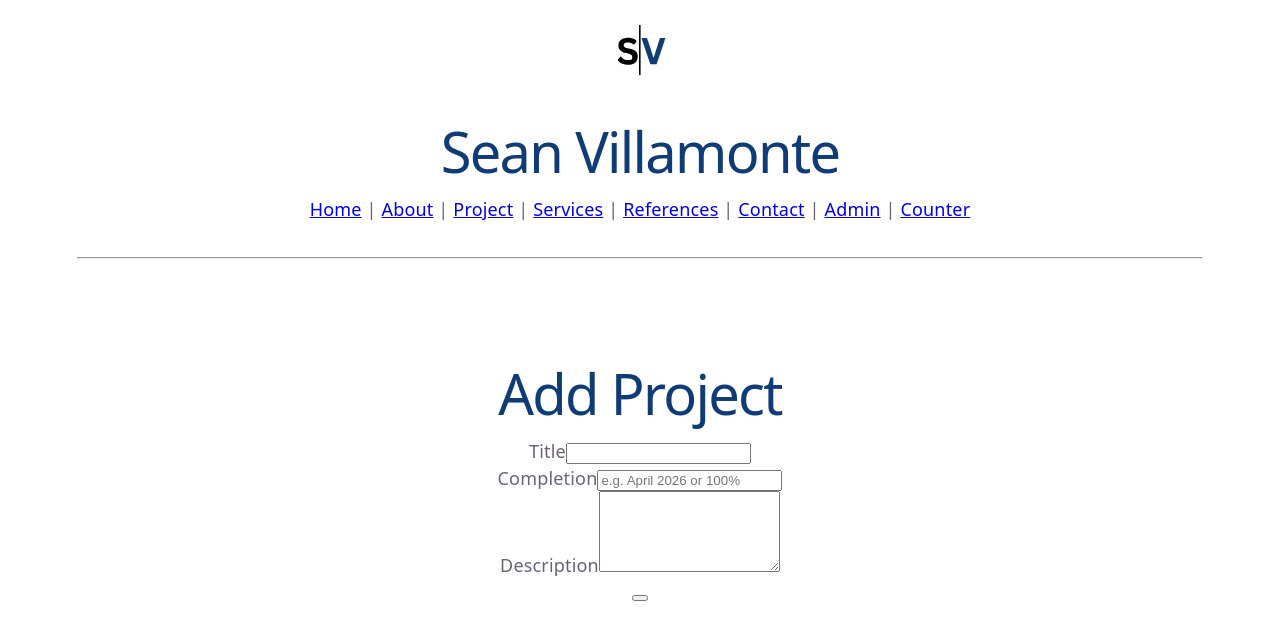
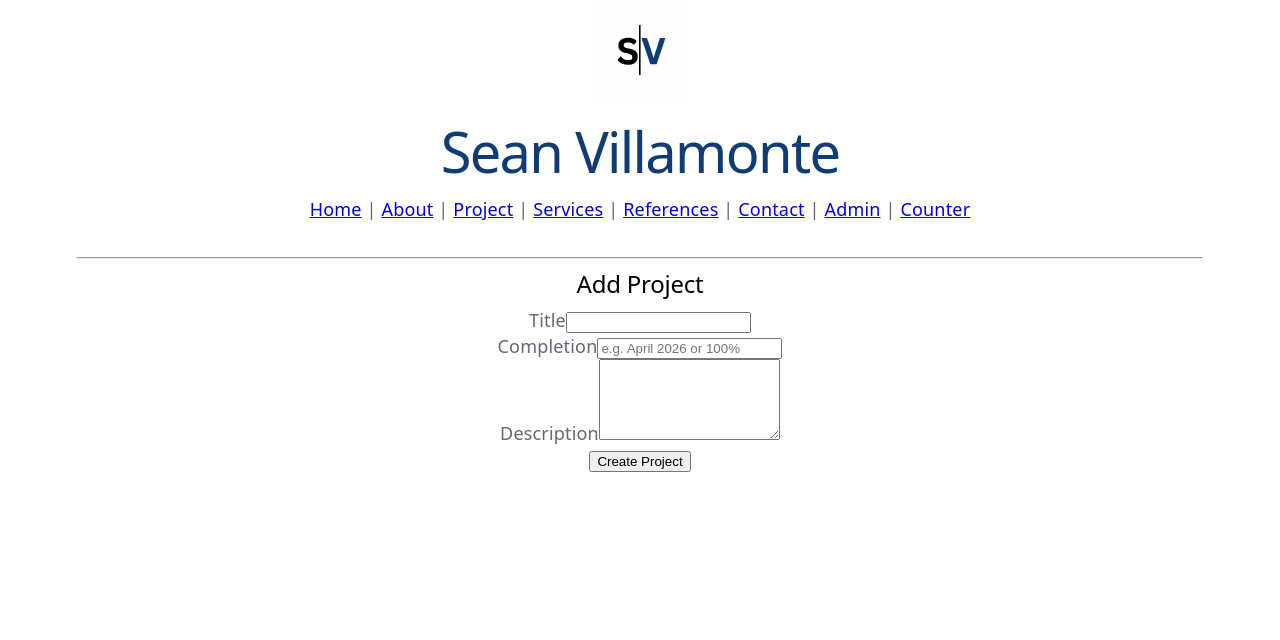
Before and after one commit to seanvillam/portfolio-fb, a React (Vite) app in the folder client/: page /admin/projects/add in a window 1280 px wide. Shown: the top 640 px of the page. Built offline with nearby package versions, Linux system fonts and the light colour scheme.

Commit message:
Updated AddProjects, EditProjects & ProjectForm

```diff
--- a/client/src/admin/projects/AddProjects.jsx
+++ b/client/src/admin/projects/AddProjects.jsx
@@ -1,38 +1,37 @@
 import { useNavigate } from "react-router-dom";
 import ProjectForm from "./ProjectForm";
-import ProjectModel from "./ProjectModel";
 import { create } from "./api-projects";
 
 export default function AddProject() {
 
     const navigate = useNavigate();
 
-    const handleSubmit = async (project) => {
+    const handleSubmit = async (values) => {
 
-        const res = await create(project);
+        const data = await create(values);
 
-        if (res.success) {
-            alert(res.message);
+        if (data.success) {
             navigate("/admin/projects");
         } else {
-            alert(res.message);
+            alert(data.message);
         }
     };
 
     return (
-        <div className="container" style={{ paddingTop: 80 }}>
-            <div className="row">
-                <div className="offset-md-3 col-md-6">
+        <div className="container mt-4">
 
-                    <h1>Add Project</h1>
+            <h2>Add Project</h2>
 
-                    <ProjectForm
-                        project={new ProjectModel()}
-                        handleSubmit={handleSubmit}
-                    />
+            <ProjectForm
+                initialValues={{
+                    title: "",
+                    completion: "",
+                    description: ""
+                }}
+                onSubmit={handleSubmit}
+                submitLabel="Create Project"
+            />
 
-                </div>
-            </div>
         </div>
     );
 }
--- a/client/src/admin/projects/EditProjects.jsx
+++ b/client/src/admin/projects/EditProjects.jsx
@@ -56,9 +56,9 @@ function EditProject() {
                     <h1>Edit a Project Item</h1>
                     <p className="flash"><span>{errorMsg}</span></p>
                     <ProjectForm
-                        project={project}
-                        handleChange={handleChange}
-                        handleSubmit={handleSubmit}
+                        initialValues={project}
+                        onSubmit={handleSubmit}
+                        submitLabel="Update Project"
                     />
                 </div>
             </div>
--- a/client/src/admin/projects/ProjectForm.jsx
+++ b/client/src/admin/projects/ProjectForm.jsx
@@ -36,12 +36,13 @@ export default function ProjectForm({
     };
 
     const handleSubmit = (e) => {
+    e.preventDefault();
 
-        e.preventDefault();
+    console.log("onSubmit =", onSubmit);
+    console.log("values =", values);
 
-        onSubmit(values);
-
-    };
+    onSubmit(values);
+};
 
     return (
 
```
